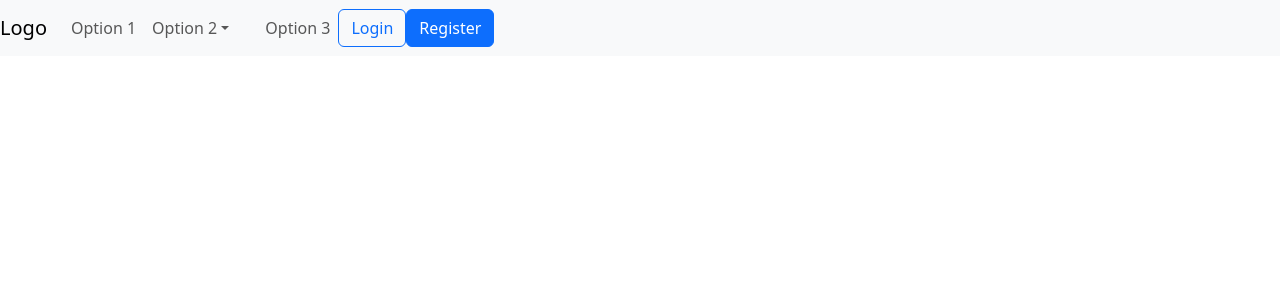
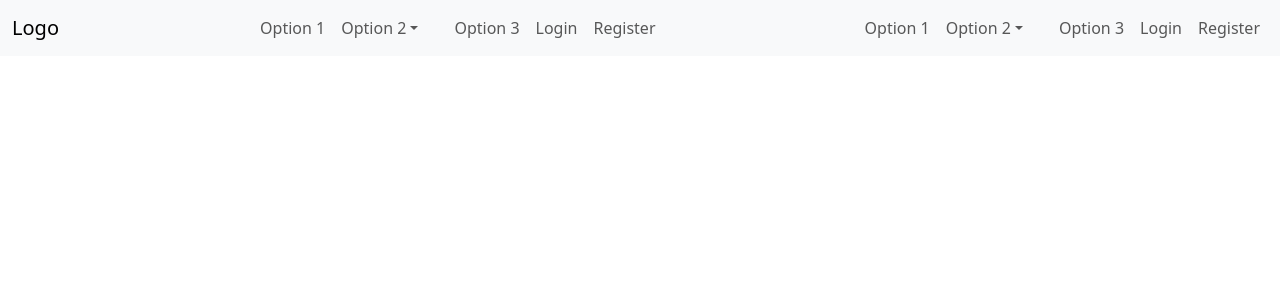
Before and after one commit to LevanKikadze13/OSH, a React (Create React App) app in the folder osh/: page / in a window 1280 px wide. Shown: the top 300 px of the page. Built offline with nearby package versions, Linux system fonts and the light colour scheme.

Commit message:
changed it again

```diff
--- a/osh/src/NavbarComponent.js
+++ b/osh/src/NavbarComponent.js
@@ -1,37 +1,61 @@
 import React, { useState } from 'react';
-import { Navbar, Nav, NavDropdown, Button } from 'react-bootstrap';
-import './NavbarComponent'
-const NavbarComponent = () => {
-  const [expanded, setExpanded] = useState(false);
+import { Navbar, Nav, NavDropdown, Container, Offcanvas } from 'react-bootstrap';
 
-  const toggleMenu = () => {
-    setExpanded(!expanded);
-  };
+const AppNavbar = () => {
+  const [showOffcanvas, setShowOffcanvas] = useState(false);
+
+  const handleOffcanvasToggle = () => setShowOffcanvas(!showOffcanvas);
+  const handleOffcanvasClose = () => setShowOffcanvas(false);
 
   return (
-    <Navbar bg="light" expand="lg" expanded={expanded}>
+    <>
+      <Navbar bg="light" expand="lg" className="mb-3">
+        <Container fluid>
           <Navbar.Brand href="#">Logo</Navbar.Brand>
-      <Navbar.Toggle aria-controls="basic-navbar-nav" onClick={toggleMenu} />
-      <Navbar.Collapse id="basic-navbar-nav">
-        <Nav className="mr-auto">
+          <Navbar.Toggle aria-controls="navbar-nav" onClick={handleOffcanvasToggle} />
+          <Navbar.Offcanvas
+            show={showOffcanvas}
+            onHide={handleOffcanvasClose}
+            placement="end"
+            scroll={true}
+            backdrop={false}
+          >
+            <Offcanvas.Header closeButton>
+              <Offcanvas.Title>Menu</Offcanvas.Title>
+            </Offcanvas.Header>
+            <Offcanvas.Body>
+              <Nav className="justify-content-end flex-grow-1 pe-3">
                 <Nav.Link href="#">Option 1</Nav.Link>
-          <NavDropdown title="Option 2" id="basic-nav-dropdown">
-            <NavDropdown.Item href="#">Dropdown Option 1</NavDropdown.Item>
-            <NavDropdown.Item href="#">Dropdown Option 2</NavDropdown.Item>
+                <NavDropdown title="Option 2" id="offcanvas-dropdown">
+                  <NavDropdown.Item href="#">Dropdown Item 1</NavDropdown.Item>
+                  <NavDropdown.Item href="#">Dropdown Item 2</NavDropdown.Item>
                   <NavDropdown.Divider />
-            <NavDropdown.Item href="#">Separated Link</NavDropdown.Item>
+                  <NavDropdown.Item href="#">Dropdown Item 3</NavDropdown.Item>
                 </NavDropdown>
                 <Nav.Link href="#">Option 3</Nav.Link>
+                <Nav.Link href="#">Login</Nav.Link>
+                <Nav.Link href="#">Register</Nav.Link>
               </Nav>
-        <Nav>
-          <Button variant="outline-primary" className="mr-2">
-            Login
-          </Button>
-          <Button variant="primary">Register</Button>
+            </Offcanvas.Body>
+          </Navbar.Offcanvas>
+          <Navbar.Collapse id="navbar-nav">
+            <Nav className="ms-auto">
+              <Nav.Link href="#">Option 1</Nav.Link>
+              <NavDropdown title="Option 2" id="navbar-dropdown">
+                <NavDropdown.Item href="#">Dropdown Item 1</NavDropdown.Item>
+                <NavDropdown.Item href="#">Dropdown Item 2</NavDropdown.Item>
+                <NavDropdown.Divider />
+                <NavDropdown.Item href="#">Dropdown Item 3</NavDropdown.Item>
+              </NavDropdown>
+              <Nav.Link href="#">Option 3</Nav.Link>
+              <Nav.Link href="#">Login</Nav.Link>
+              <Nav.Link href="#">Register</Nav.Link>
             </Nav>
           </Navbar.Collapse>
+        </Container>
       </Navbar>
+    </>
   );
 };
 
-export default NavbarComponent;
+export default AppNavbar;
```
Also changed, not shown: osh/src/NavbarComponent.css (+17 -4 lines). Lines whose indentation alone changed are shown as unchanged.
